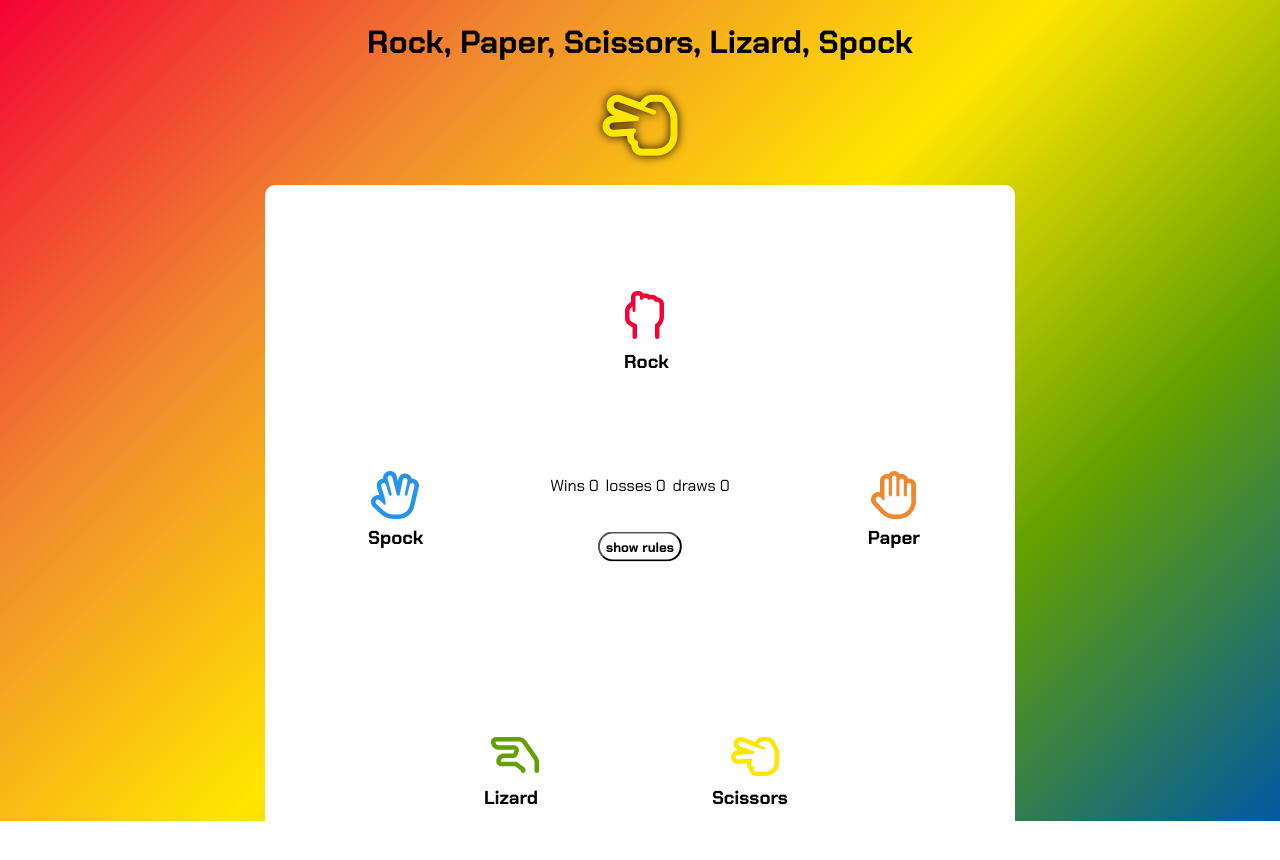
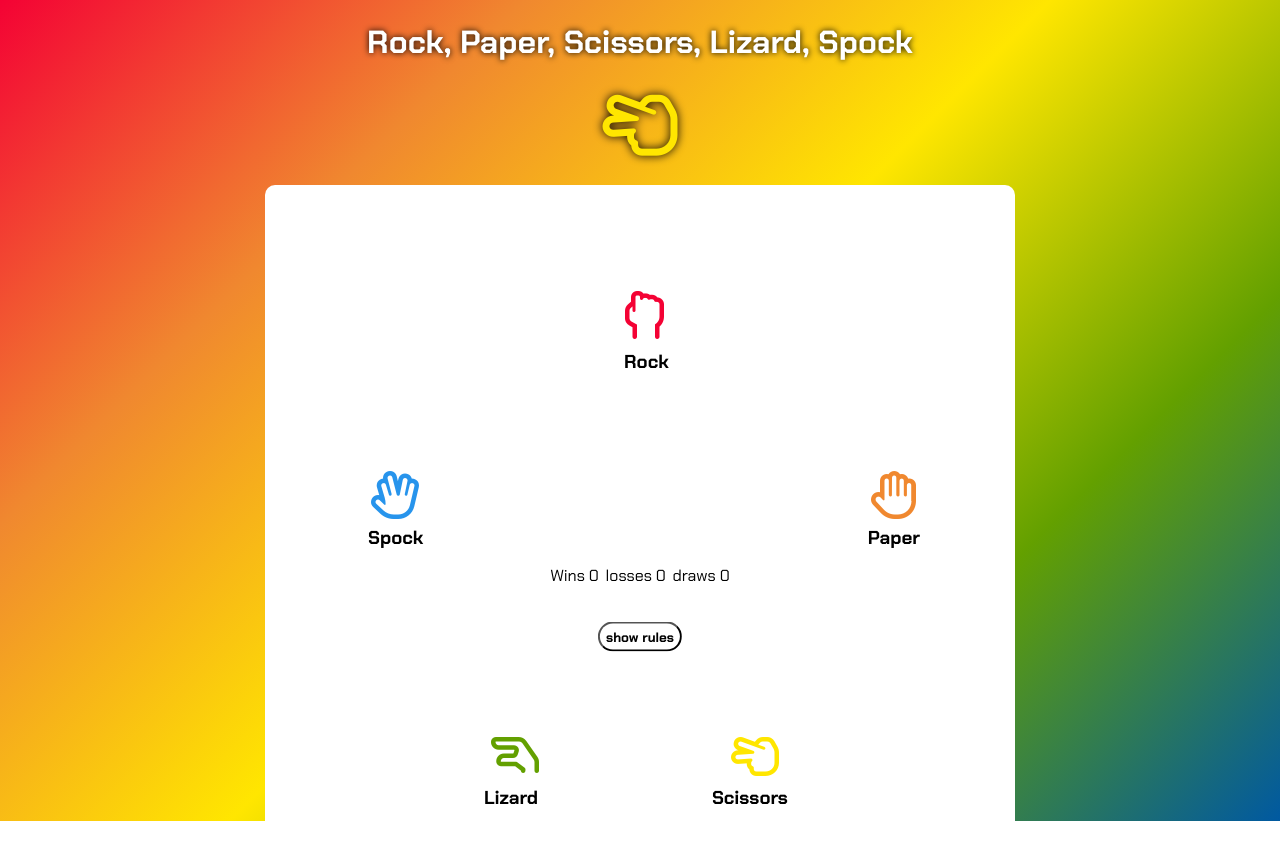
Before and after one commit to JonOwenWilliams/Rock-Paper-Scissors-Lizard-Spock, a plain HTML site: page index.html in a window 1280 px wide. Drawn offline with Linux system fonts and the light colour scheme; a web font is replaced by a local one.

Commit message:
change style of title to add contrast to background and fixed possitioning of the results section so it wont overlap content

```diff
--- a/assets/css/style.css
+++ b/assets/css/style.css
@@ -12,6 +12,13 @@ body {
     background-size: cover;
     background-repeat: no-repeat;
     overflow: auto;
+}
+
+/** title **/
+
+#gamename {
+    text-shadow: 0 0 6px #000000;
+    color: #ffffff;
 }
 
 /** Icon **/
@@ -258,7 +265,7 @@ body {
     .center-content {
         position: absolute;
         margin-top: 0;
-        top: 480px;
+        top: 570px;
         left: 50%;
         transform: translate(-50%, -50%);
         display: flex;
--- a/index.html
+++ b/index.html
@@ -13,7 +13,7 @@
 <body>
     <!-- Header -->
     <header>
-        <h1>Rock, Paper, Scissors, Lizard, Spock</h1>
+        <h1 id="gamename">Rock, Paper, Scissors, Lizard, Spock</h1>
     </header>
     <div class="icon"><i id="changing-icon" class="fa-regular fa-hand-rock"></i></div>
     <div id="playarea">
```
